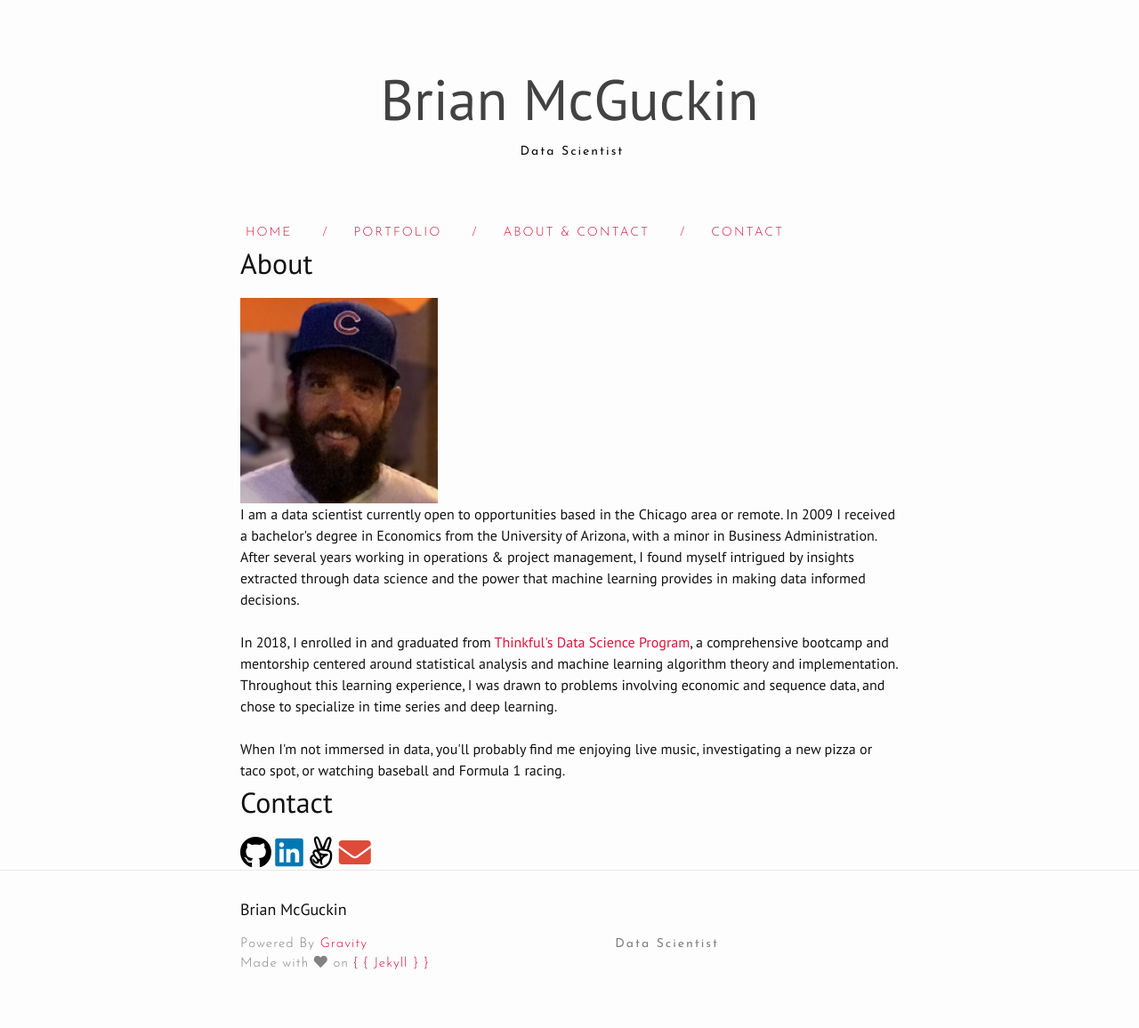
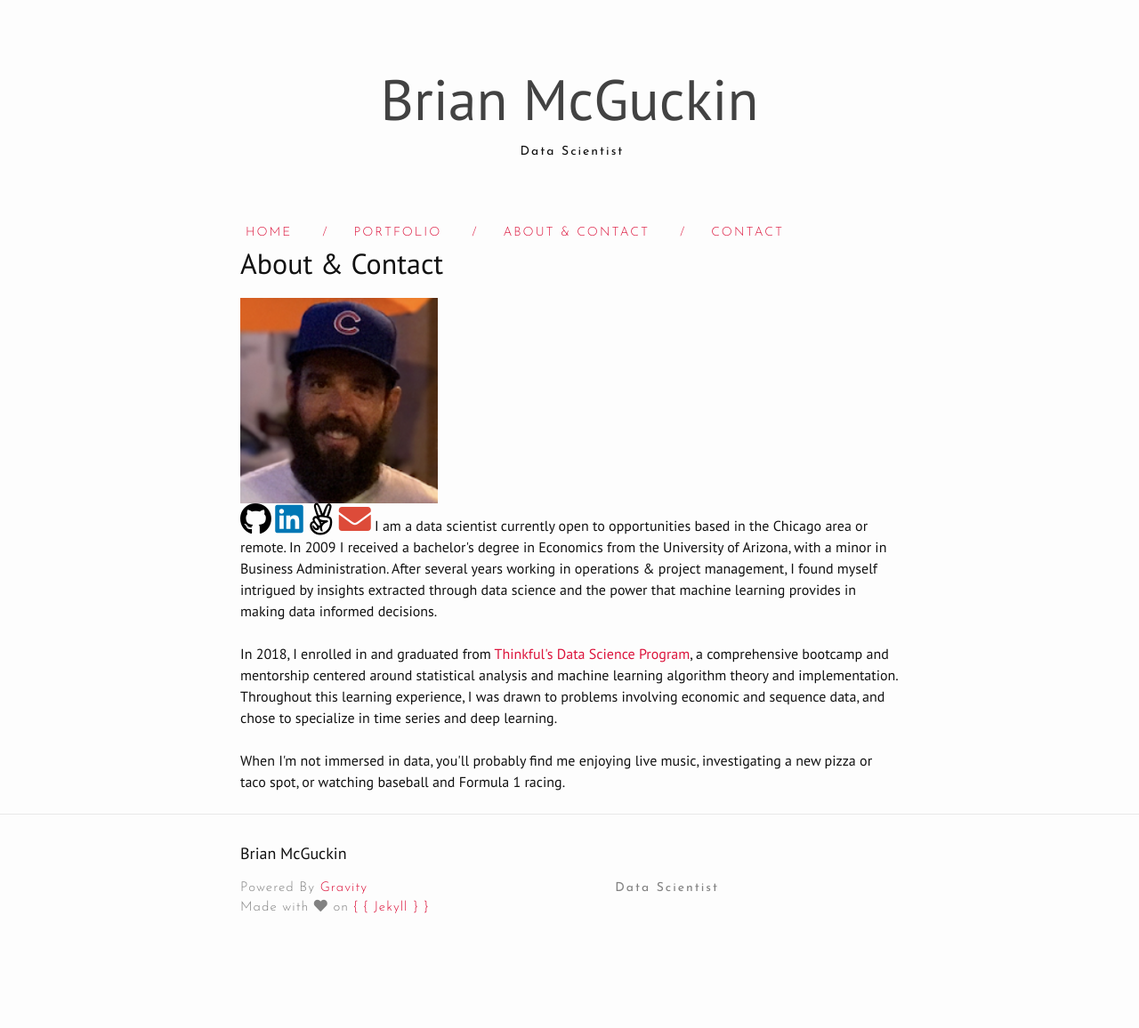
Before and after one commit to brianmcguckin/brianmcguckin.github.io, a Jekyll site: the page built from about.md, in a window 1280 px wide. Shown: the whole page at 89% size. Built offline with Jekyll 4.4.1, drawn with Linux system fonts in a browser that asks for light colours; nearby versions of some CDN libraries; after the commit the page ends 1093 px from its top, so only the background shows below that.

Commit message:
combine about/contact

```diff
--- a/about.md
+++ b/about.md
@@ -6,24 +6,11 @@ tagline: "Brian McGuckin: About & Contact"
 order: 2
 ---
 <head>
-<h1>About</h1>
+<h1>About & Contact</h1>
+<link rel="stylesheet" href="https://use.fontawesome.com/releases/v5.4.2/css/all.css">
 </head>
 <body>
 <img src="https://raw.githubusercontent.com/brianmcguckin/brianmcguckin.github.io/master/images/brian.png" width="30%" align="middle"><br>
-
-I am a data scientist currently open to opportunities based in the Chicago area or remote. In 2009 I received a bachelor's degree in Economics from the University of Arizona, with a minor in Business Administration. After several years working in operations & project management, I found myself intrigued by insights extracted through data science and the power that machine learning provides in making data informed decisions.<br>
-<br>
-In 2018, I enrolled in and graduated from <a href="https://www.thinkful.com/bootcamp/data-science/flexible/#specializations">Thinkful's Data Science Program</a>, a comprehensive bootcamp and mentorship centered around statistical analysis and machine learning algorithm theory and implementation. Throughout this learning experience, I was drawn to problems involving economic and sequence data, and chose to specialize in time series and deep learning.<br>
-<br>
-When I'm not immersed in data, you'll probably find me enjoying live music, investigating a new pizza or taco spot, or watching baseball and Formula 1 racing.
-</body>
-
-<head>
-<h1>Contact</h1>
-<link rel="stylesheet" href="https://use.fontawesome.com/releases/v5.4.2/css/all.css">
-</head>
-
-<body>
 <a href="https://github.com/brianmcguckin">
   <i class="fab fa-github" style="font-size:36px;color:black"></i>
 </a>
@@ -39,4 +26,11 @@ When I'm not immersed in data, you'll probably find me enjoying live music, inve
 <a href="mailto:bmcguckin87@gmail.com">
   <i class="fas fa-envelope" style="font-size:36px;color:#dd4b39"></i>
 </a>
+
+I am a data scientist currently open to opportunities based in the Chicago area or remote. In 2009 I received a bachelor's degree in Economics from the University of Arizona, with a minor in Business Administration. After several years working in operations & project management, I found myself intrigued by insights extracted through data science and the power that machine learning provides in making data informed decisions.<br>
+<br>
+In 2018, I enrolled in and graduated from <a href="https://www.thinkful.com/bootcamp/data-science/flexible/#specializations">Thinkful's Data Science Program</a>, a comprehensive bootcamp and mentorship centered around statistical analysis and machine learning algorithm theory and implementation. Throughout this learning experience, I was drawn to problems involving economic and sequence data, and chose to specialize in time series and deep learning.<br>
+<br>
+When I'm not immersed in data, you'll probably find me enjoying live music, investigating a new pizza or taco spot, or watching baseball and Formula 1 racing.<br>
+<br>
 </body>
```
